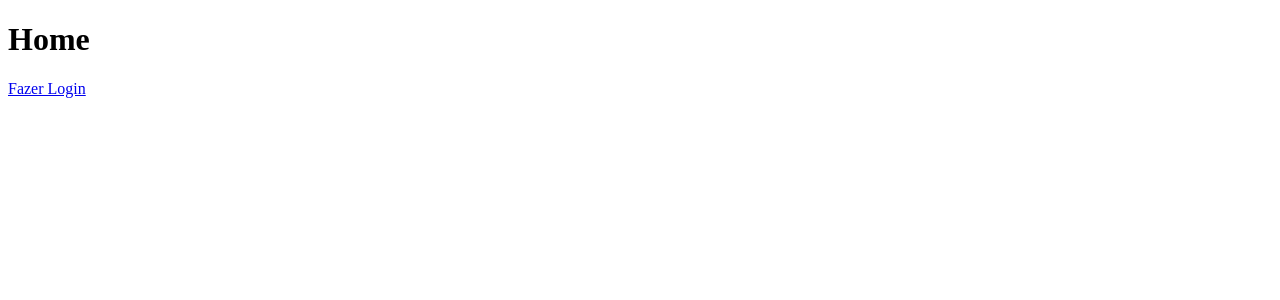
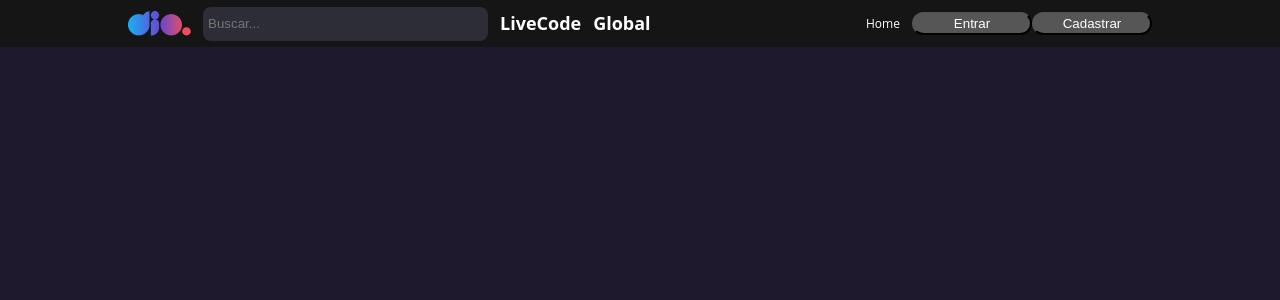
Before and after one commit to PedroJuri/clone-dio, a React (Create React App) app: page / in a window 1280 px wide. Shown: the top 300 px of the page. Built offline with nearby package versions, Linux system fonts and the light colour scheme.

Commit message:
adicionando header/button/estilizaçôes das paginas

```diff
--- /dev/null
+++ b/src/Components/Button/index.jsx
@@ -0,0 +1,12 @@
+import React from 'react'
+import { ButtonContainer } from './styles'
+
+const Button = ({title, variant="primary", onClick}) => {
+  return (
+    <ButtonContainer variant={variant} onClick={onClick}>
+        {title}
+    </ButtonContainer>
+  )
+}
+
+export {Button}
--- /dev/null
+++ b/src/Components/Button/styles.js
@@ -0,0 +1,29 @@
+import { css, styled } from "styled-components";
+
+export const ButtonContainer = styled.button`
+    background: #565656;
+    border-radius: 22px;
+    position: relative;
+
+    color: #ffffff;
+    padding: 2px;
+    min-width: 120px;
+    width: 100%;
+
+    ${({variant}) => variant !== "primary" && css`
+        min-width: 167px;
+        height: 33px;
+        background: #e4105d;
+
+        &::after{
+            content: "",
+            position: absolute;
+            border: 1px solid #e4105d;
+            top: -5px;
+            left: -6px;
+            width: calc(100% + 10px);
+            height: calc(100% + 10px);
+            border-radius: 22px;
+        }
+    `}
+`
--- /dev/null
+++ b/src/Components/Header/index.jsx
@@ -0,0 +1,28 @@
+import React from 'react'
+import logo from '../../Assets/logo-dio.png'
+import { Button } from '../Button'
+import { Container, Row, Input, BuscarInputContainer, Menu, MenuRight, Wrapper } from './styles'
+
+const Header = () => {
+  return (
+    <Wrapper>
+        <Container>
+            <Row>
+                <img src={logo} alt='logo DIO'/>
+                <BuscarInputContainer>
+                    <Input placeholder='Buscar...'/>
+                </BuscarInputContainer>
+                <Menu>LiveCode</Menu>
+                <Menu>Global</Menu>
+            </Row>
+            <Row>
+                <MenuRight href="#">Home</MenuRight>
+                <Button title="Entrar"/>
+                <Button title="Cadastrar"/>
+            </Row>
+        </Container>
+    </Wrapper>
+  )
+}
+
+export {Header}
--- /dev/null
+++ b/src/Components/Header/styles.js
@@ -0,0 +1,73 @@
+import styled  from 'styled-components';
+
+export const Container = styled.div`
+
+    width: 100%;
+    max-width: 80%;
+    height: 47px;
+
+    display: flex;
+    justify-content: space-between;
+    align-items: center;
+    margin: 0 auto;
+`
+
+export const Row = styled.div`
+    display:flex;
+    flex-direction: row;
+    align-items: center;
+`;
+
+export const Wrapper = styled.div`
+    background-color: #151515;
+    width: 100%;
+    height: 47px;
+    display:flex
+    justify-content: center;
+    align-items: center
+`
+
+export const BuscarInputContainer = styled.div`
+    width: 275px;
+    height: 30px;
+    background: #2D2D37;
+    border-radius: 8px;
+    padding: 2px 5px;
+    margin: 0 12px;
+
+    display:flex;
+`
+
+export const Menu = styled.a`
+    font-family: 'Open Sans';
+    font-style: normal;
+    font-weight: 700;
+    font-size: 18px;
+    line-height: 25px;
+    color: #FFFFFF;
+    margin-right: 12px;
+`
+
+export const MenuRight = styled.a`
+    font-family: 'Open Sans';
+    font-style: normal;
+    font-size: 12px;
+    line-height: 25px;
+    color: #FFFFFF;
+    margin-right: 12px;
+    text-decoration: none;
+`
+
+export const UserPicture = styled.img`
+    width: 32px;
+    height: 32px;
+    border-radius: 22px;
+    border: 3px solid #FFFFFF;
+`
+
+export const Input = styled.input`
+    background: transparent;
+    flex: 1;
+    border: 0;
+    color: #FFFFFF;
+`
--- a/src/Pages/Home/index.jsx
+++ b/src/Pages/Home/index.jsx
@@ -1,10 +1,11 @@
 import { Link } from "react-router-dom"
+import { Button } from "../../Components/Button"
+import { Header } from "../../Components/Header"
 
 const Home = () =>{
     return(
         <>
-            <h1>Home</h1>
-            <Link to="/login">Fazer Login</Link>
+            <Header/>
         </>
     )
 }
--- /dev/null
+++ b/src/Styles/global.js
@@ -0,0 +1,13 @@
+import { createGlobalStyle } from "styled-components";
+
+export const GlobalStyle = createGlobalStyle`
+    *{
+        margin: 0;
+        padding: 0;
+    }
+
+    body{
+        background-color: #1e192c;
+        color: #ffffff;
+    }
+`
--- a/src/index.js
+++ b/src/index.js
@@ -1,10 +1,12 @@
 import React from 'react';
 import ReactDOM from 'react-dom/client';
 import App from './App';
+import { GlobalStyle } from './Styles/global';
 
 const root = ReactDOM.createRoot(document.getElementById('root'));
 root.render(
   <React.StrictMode>
+    <GlobalStyle/>
     <App />
   </React.StrictMode>
 );
```
Also changed, not shown: src/Assets/banner.png (added), src/Assets/logo-dio.png (added).
